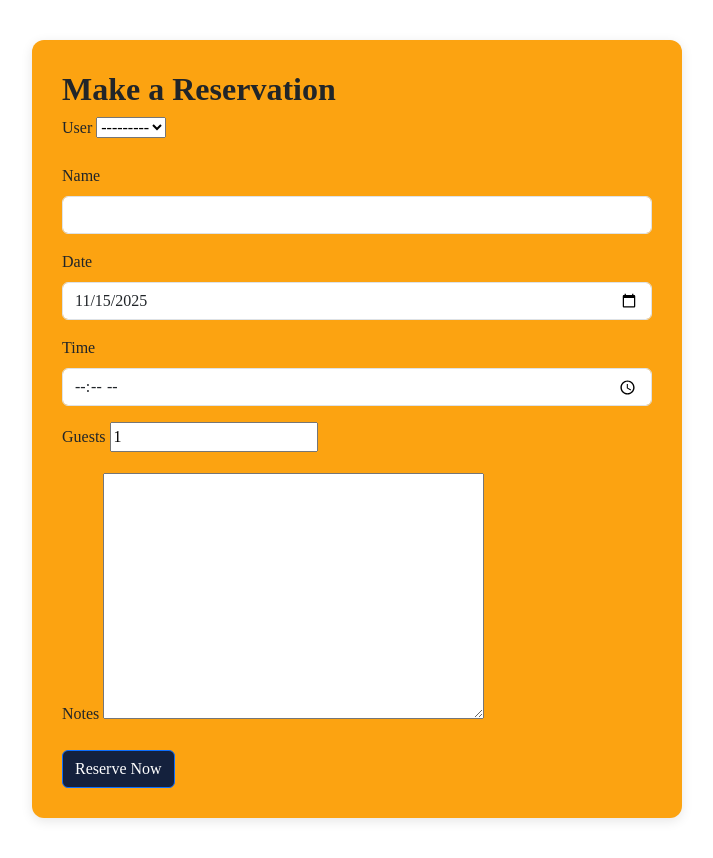
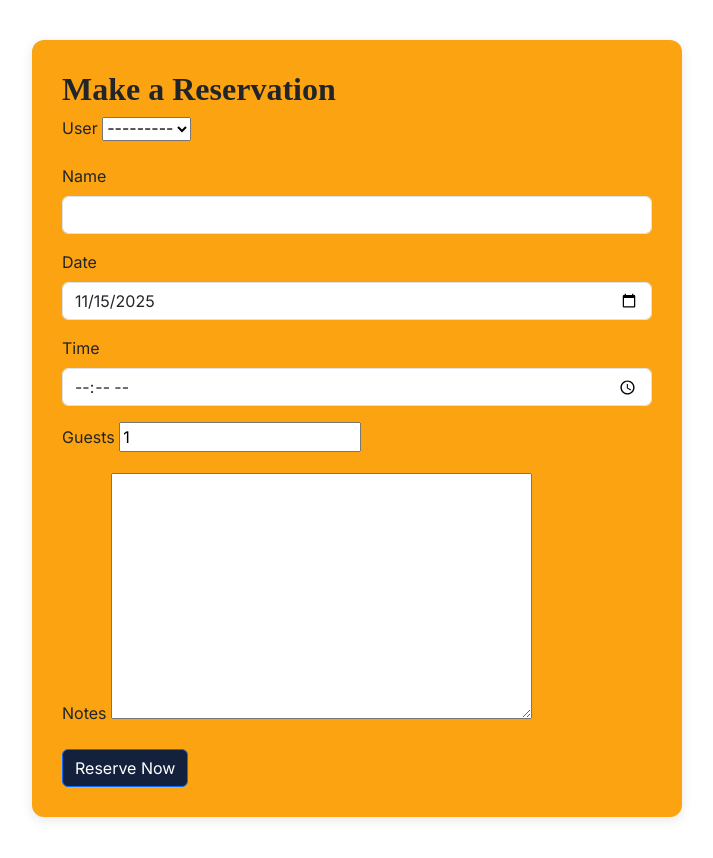
Before and after one commit to sphenry2799/Planora_Bookings, a Django app: page / in a window 1280 px wide. Shown: the whole page, without its empty margins (283-996 px from the left). After the commit the page ends 820 px from the top, so only its background shows below. Run offline with Django 4.2, Linux system fonts and the light colour scheme; some web fonts are replaced.

Commit message:
Change font family

```diff
--- a/static/css/reservations.css
+++ b/static/css/reservations.css
@@ -21,7 +21,7 @@ body {
     max-width: 650px;
     margin: 40px auto;
     background: var(--primary-color);
-    font-family: var(--secondary-font);
+    font-family: var(--primary-font);
     padding: 30px;
     border-radius: 12px;
     box-shadow: 0 3px 12px rgba(0,0,0,0.1);
```
